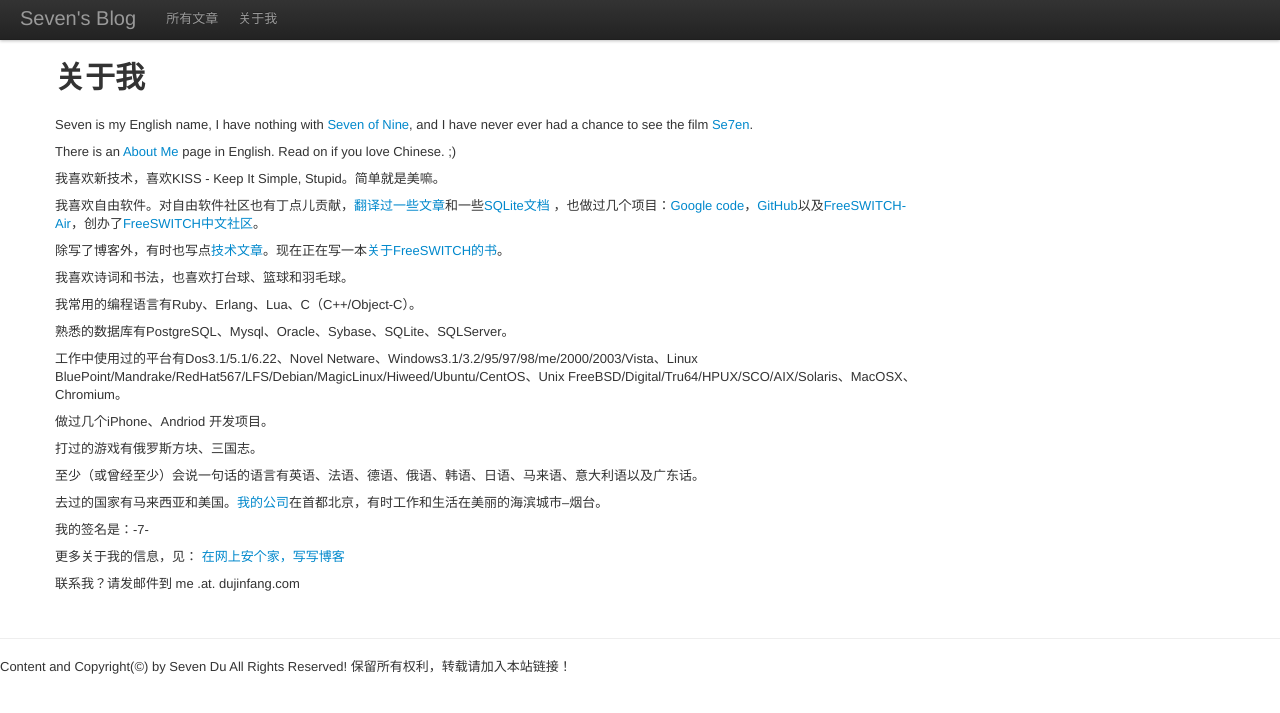
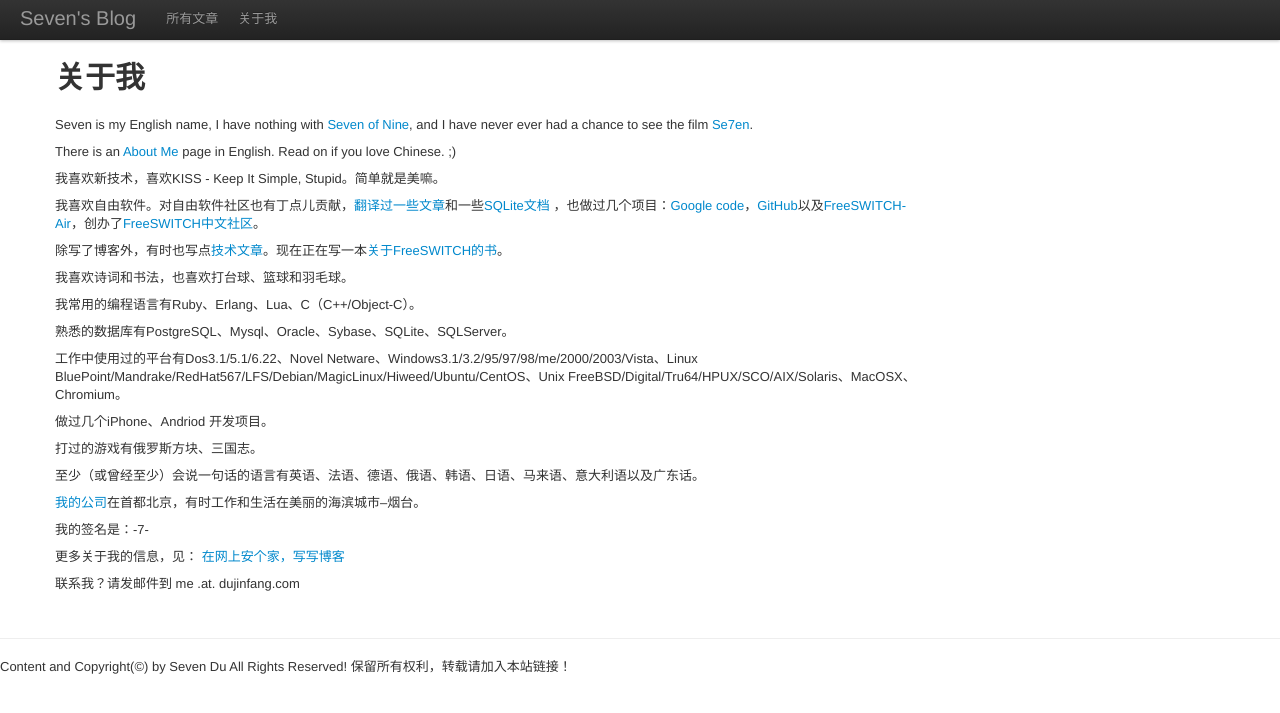
Before and after one commit to seven1240/seven1240.github.com, a Jekyll site: the page built from about.md, in a window 1280 px wide. Shown: the top 713 px of the page. Built offline with Jekyll 4.4.1, drawn with Linux system fonts in a browser that asks for light colours; Markdown is read by kramdown in place of the engine named in the settings.

Commit message:
update about

```diff
--- a/about.md
+++ b/about.md
@@ -11,7 +11,7 @@ There is an [About Me](http://about.me/dujinfang) page in English. Read on if yo
 
 我喜欢新技术，喜欢KISS - Keep It Simple, Stupid。简单就是美嘛。
 
-我喜欢自由软件。对自由软件社区也有丁点儿贡献，[翻译过一些文章](/past/2009/12/5/ceng-jing-zai-linuxfocusshang-fan-yi-de-yi-xie-wen-zhang/)和一些[SQLite文档](http://www.dujinfang.com/sqlite_docs_3_5_4_zh_CN/docs.html)
+我喜欢自由软件。对自由软件社区也有丁点儿贡献，[翻译过一些文章](/2009/12/05/ceng-jing-zai-linuxfocusshang-fan-yi-de-yi-xie-wen-zhang.html)和一些[SQLite文档](/sqlite_docs_3_5_4_zh_CN/docs.html)
 ，也做过几个项目：[Google code](http://code.google.com/u/dujinfang/)，[GitHub](http://github.com/seven1240)以及[FreeSWITCH-Air](http://www.freeswitch.org.cn/download)，创办了[FreeSWITCH中文社区](http://www.freeswitch.org.cn)。
 
 除写了博客外，有时也写点[技术文章](http://www.infoq.com/cn/articles/rails-voip-system-architecture-and-development)。现在正在写一本[关于FreeSWITCH的书](http://www.freeswitch.org.cn/document)。
@@ -30,7 +30,7 @@ There is an [About Me](http://about.me/dujinfang) page in English. Read on if yo
 
 至少（或曾经至少）会说一句话的语言有英语、法语、德语、俄语、韩语、日语、马来语、意大利语以及广东话。
 
-去过的国家有马来西亚和美国。[我的公司](http://x-y-t.com)在首都北京，有时工作和生活在美丽的海滨城市--烟台。
+[我的公司](http://x-y-t.com)在首都北京，有时工作和生活在美丽的海滨城市--烟台。
 
 我的签名是：-7-
 
```
